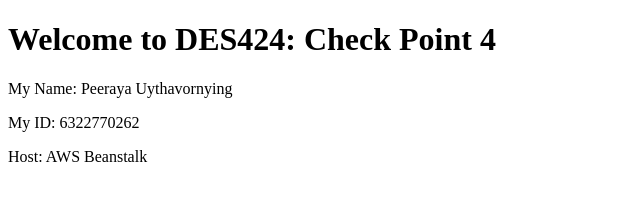
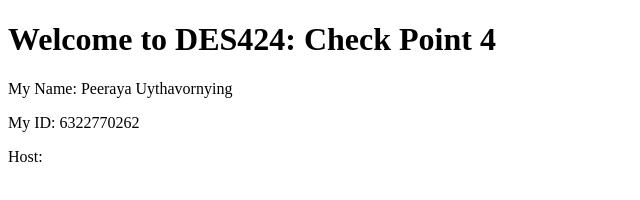
Before and after one commit to 6322770262/DES424_6322770262, a plain HTML site: page src/check4.html in a window 1280 px wide. Shown: the whole page, without its empty margins (0-640 px from the left). Drawn offline with Linux system fonts and the light colour scheme.

Commit message:
Update check4.html

```diff
--- a/src/check4.html
+++ b/src/check4.html
@@ -4,7 +4,7 @@
 		<h1>Welcome to DES424: Check Point 4</h1>
 		<p>My Name: Peeraya Uythavornying</p>
 		<p>My ID: 6322770262</p>
-		<p>Host: AWS Beanstalk</p>
+		<p>Host: <MY_HOST></p>
 
 	</body>
 </html>
```
